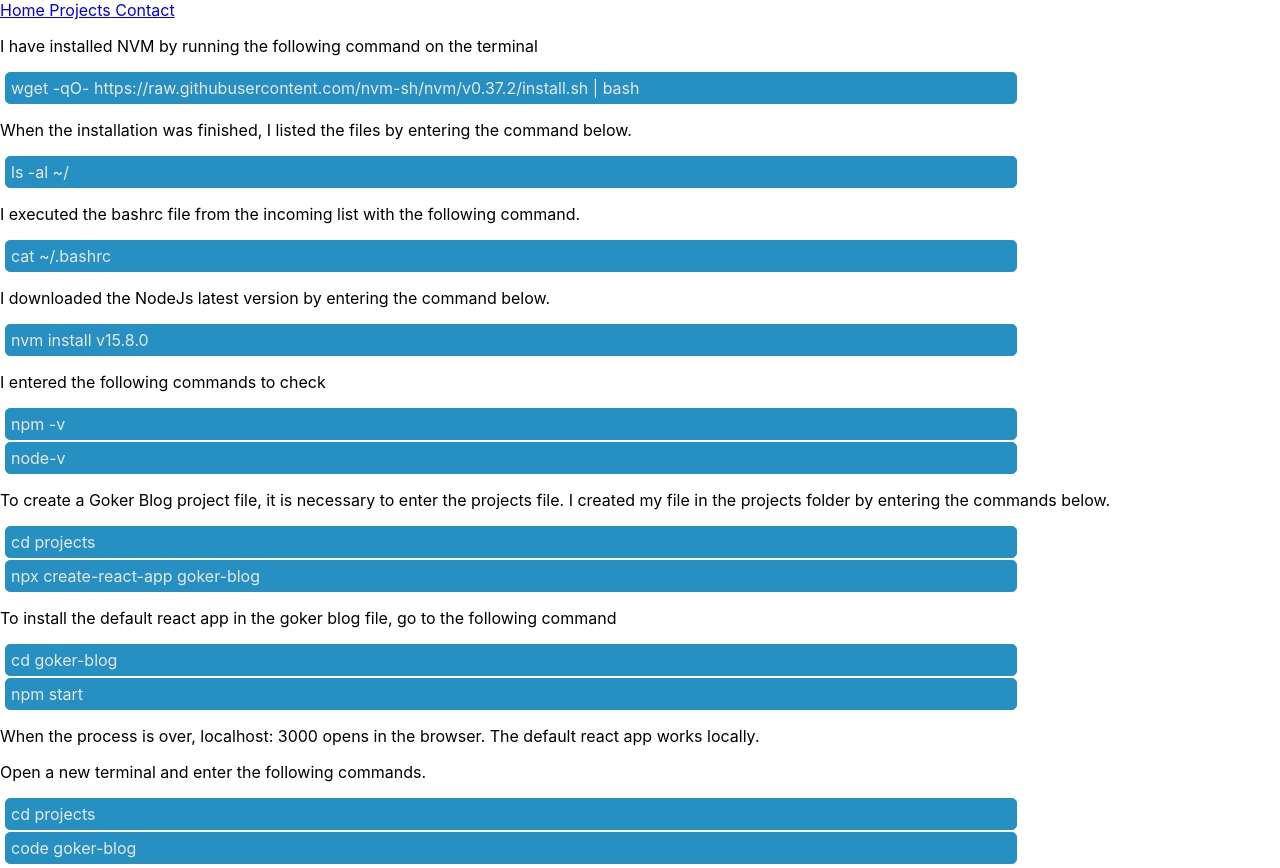
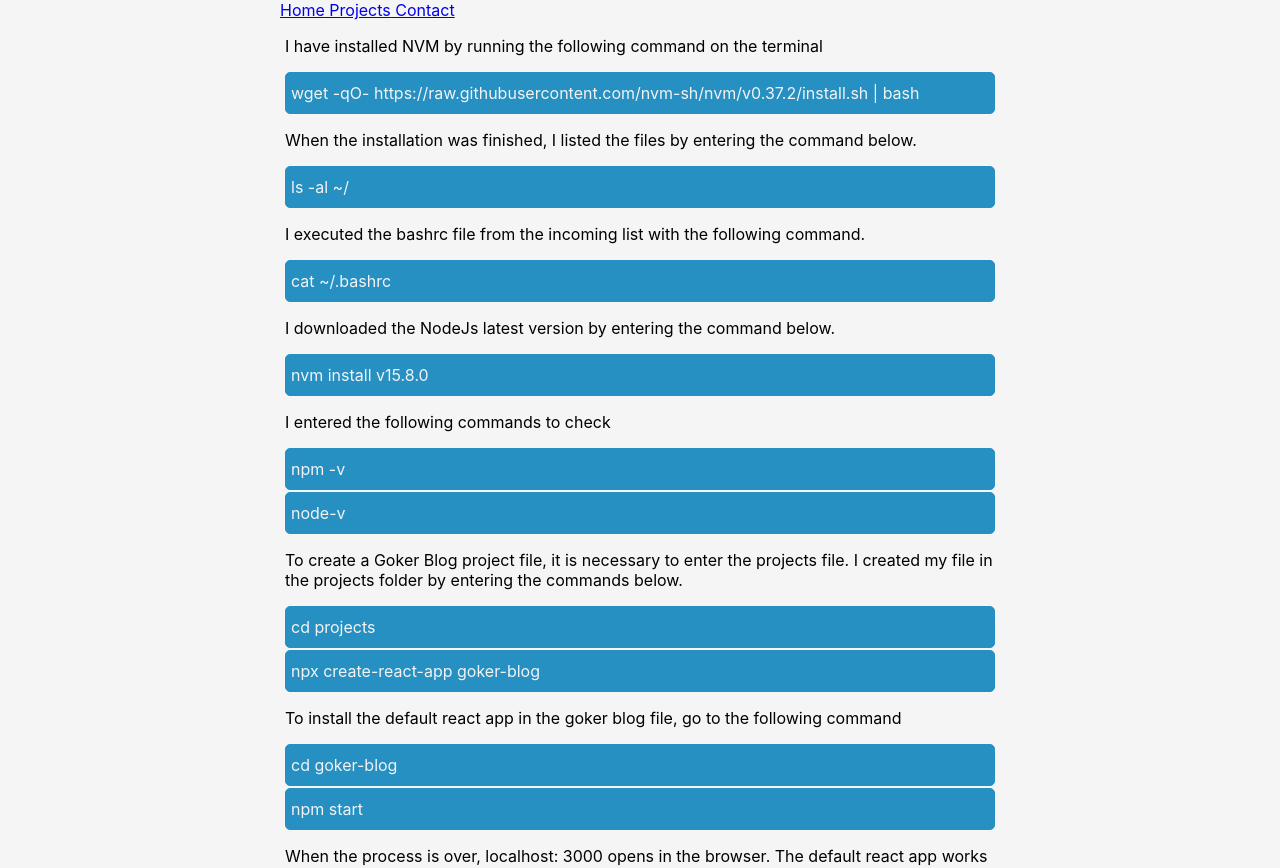
Before and after one commit to gokerlek/goker-blog, a React (Create React App) app: page / in a window 1280 px wide. Shown: the top 868 px of the page. Built offline with nearby package versions, Linux system fonts and the light colour scheme.

Commit message:
4 create a page container

```diff
--- a/src/App.css
+++ b/src/App.css
@@ -1,11 +1,25 @@
 .code {
-  line-height: 30px;
+  min-height: 20px;
   max-width: 1000px;
   background-color: rgb(38, 144, 194);
-  color:rgb(231, 231, 231);
+  color:rgb(243, 243, 243);
   border: 1px solid rgb(38, 144, 194);
   border-radius: 5px;
   margin: 2px 5px;
-  padding: 0 5px;
+  padding: 10px 5px;
 
 }
+.wrapper {
+  max-width: 720px;
+  display:grid;
+  align-content: center;
+}
+.layout {
+  display: flex;
+  justify-content: center;
+  background-color: whitesmoke;
+}
+
+p {
+  padding-left: 5px;
+}
--- a/src/App.js
+++ b/src/App.js
@@ -1,4 +1,5 @@
 import './App.css';
+import { Wrapper } from './wrapper.js'
 import { Header } from './header.js';
 import { Container } from './container.js';
 import { Day1 } from './day1.js';
@@ -6,11 +7,13 @@ import { Footer } from './footer.js';
 
 const App = () => {
   return (<div className="layout">
-    <Header />
-    <Container>
-      <Day1 />
-    </Container>
-    <Footer />
+    <Wrapper>
+      <Header />
+      <Container>
+        <Day1 />
+      </Container>
+      <Footer />
+    </Wrapper>
   </div>);
 }
 export default App;
--- /dev/null
+++ b/src/wrapper.js
@@ -0,0 +1,6 @@
+import './App.css';
+export const Wrapper = ({ children }) => {
+    return <div className="wrapper">
+        {children}
+    </div>;
+}
```
